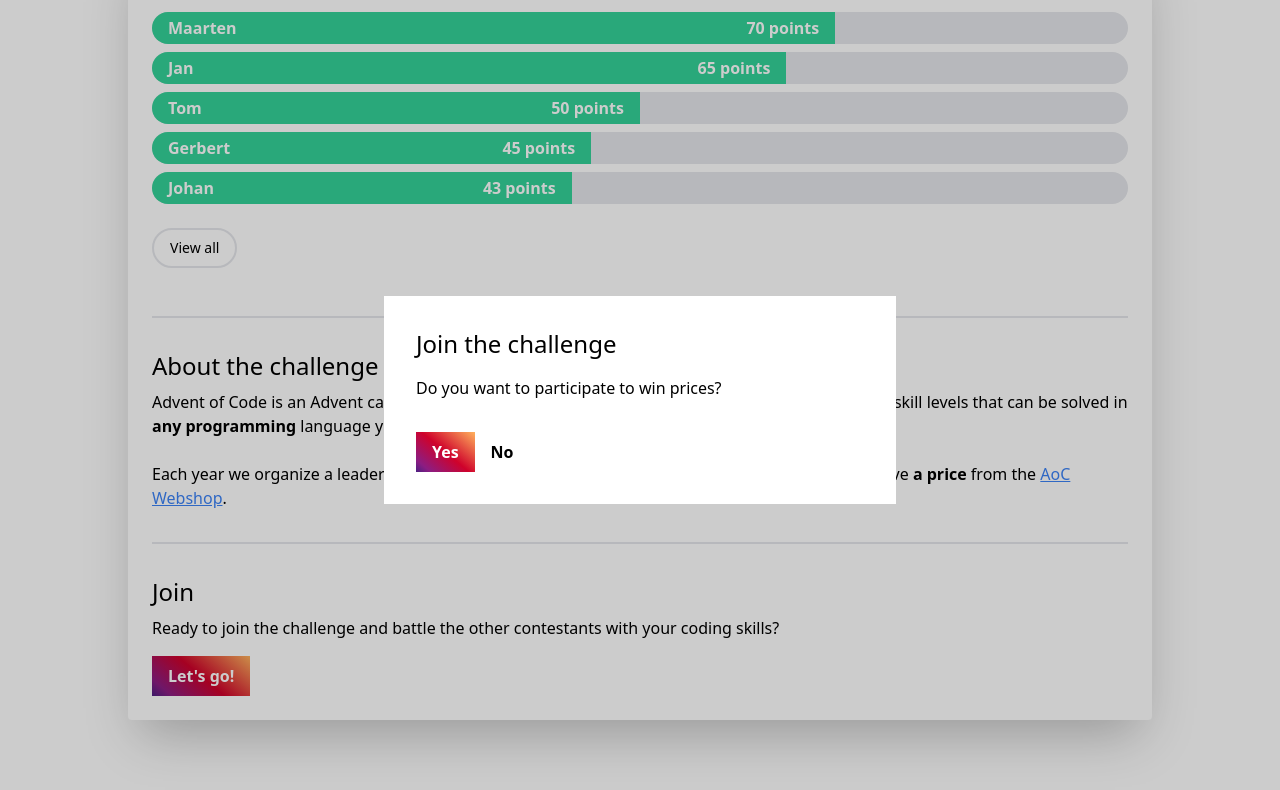
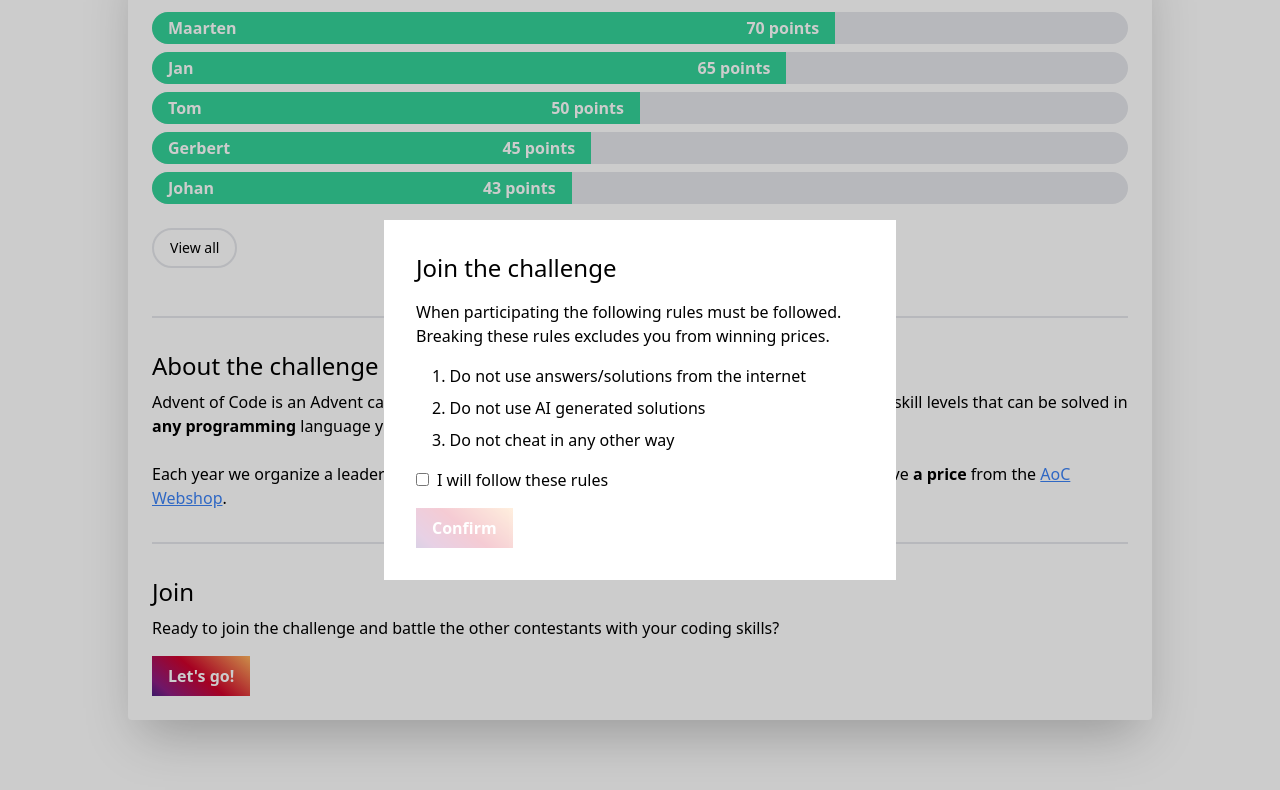
Before and after one commit to Ordina-MTech/advent-of-code, an Angular app: page / in a window 1280 px wide. Both pictures are taken after a click on the button "Let's go!". Shown: the part 404-1194 px from the top of the page. Built offline with nearby package versions, Linux system fonts and the light colour scheme.

Commit message:
Add rules step

```diff
--- a/src/app/join-challenge/join-challenge.component.html
+++ b/src/app/join-challenge/join-challenge.component.html
@@ -13,12 +13,26 @@
       <h1 class="text-black text-2xl">Join the challenge</h1>
 
       <div class="mt-4">
+        <div *ngIf="joinFlowStep == JoinFlowSteps.Rules">
+          <p>When participating the following rules must be followed. Breaking these rules excludes you from winning prices.</p>
+
+          <ul class="list-decimal list-inside mt-4 pl-4">
+            <li>Do not use answers/solutions from the internet</li>
+            <li class="mt-2">Do not use AI generated solutions</li>
+            <li class="mt-2">Do not cheat in any other way</li>
+          </ul>
+
+          <p class="mt-4"><input type="checkbox" [(ngModel)]="agreeToRules"><span class="ml-2" (click)="agreeToRules = !agreeToRules">I will follow these rules</span></p>
+
+          <button class="fancy-button" [disabled]="!agreeToRules" (click)="joinFlowStep = JoinFlowSteps.ParticipateForPricesQuestion">Confirm</button>
+        </div>
+
         <div *ngIf="joinFlowStep == JoinFlowSteps.ParticipateForPricesQuestion">
-          <p>Do you want to participate to win prices?</p>
+          <p>Do you want to receive a price if you finish in the top 5?</p>
 
           <div class="mt-4">
             <button class="fancy-button" (click)="joinFlowStep = JoinFlowSteps.ParticipateEmailQuestion">Yes</button>
-            <button class="btn" (click)="joinFlowStep = JoinFlowSteps.ParticipateJoinCode">No</button>
+            <button class="btn" (click)="joinFlowStep = JoinFlowSteps.Rules">No</button>
           </div>
         </div>
 
@@ -28,8 +42,15 @@
           <p class="mt-2 text-red-400" *ngIf="errorMessage">{{errorMessage}}</p>
 
           <form [formGroup]="registerForm">
-            <input type="text" class="mt-4 w-full px-4 py-2 border border-gray-200 rounded" placeholder="Advent Of Code username" formControlName="username"/>
-            <input type="email" class="mt-2 w-full px-4 py-2 border border-gray-200 rounded" placeholder="Email" formControlName="email"/>
+            <div class="mt-4 ">
+              <p class="font-bold text-sm">AoC Username</p>
+              <input type="text" class="mt-1 w-full px-4 py-2 border border-gray-200 rounded" placeholder="Advent Of Code username" formControlName="username"/>
+            </div>
+
+            <div class="mt-2">
+              <p class="font-bold text-sm">Email</p>
+              <input type="email" class="mt-1 w-full px-4 py-2 border border-gray-200 rounded" placeholder="Email" formControlName="email"/>
+            </div>
           </form>
 
           <button class="fancy-button" [disabled]="registerForm.invalid" (click)="registerContestant()">Confirm</button>
@@ -40,7 +61,7 @@
 
           <ul class="list-decimal list-inside mt-4 pl-4">
             <li>Open <a class="underline text-blue-500" target="_blank" href="https://adventofcode.com/2024/leaderboard/private">https://adventofcode.com/2024/leaderboard/private</a> (opens in new tab)</li>
-            <li class="mt-2">Enter <span class="bg-gray-100 p-1 rounded">333-444</span> as join code</li>
+            <li class="mt-2">Enter <span class="bg-gray-100 p-1 rounded">2299315-d1ab6b3e</span> as join code</li>
           </ul>
 
           <button class="fancy-button" (click)="closeModal()">Close</button>
--- a/src/app/join-challenge/join-challenge.component.ts
+++ b/src/app/join-challenge/join-challenge.component.ts
@@ -1,21 +1,22 @@
 import { Component } from '@angular/core';
 import {NgIf} from '@angular/common';
 import {ContestantService} from '../services/contestant-service';
-import {FormControl, FormGroup, ReactiveFormsModule, Validators} from '@angular/forms';
+import {FormControl, FormGroup, FormsModule, ReactiveFormsModule, Validators} from '@angular/forms';
 
 @Component({
   selector: 'app-join-challenge',
   standalone: true,
   imports: [
     NgIf,
-    ReactiveFormsModule
+    ReactiveFormsModule,
+    FormsModule
   ],
   templateUrl: './join-challenge.component.html',
   styleUrl: './join-challenge.component.scss'
 })
 export class JoinChallengeComponent {
   public showModal = false;
-  public joinFlowStep = JoinFlowStep.ParticipateForPricesQuestion;
+  public joinFlowStep = JoinFlowStep.Rules;
   public JoinFlowSteps = JoinFlowStep;
 
   public isLoading = false;
@@ -25,6 +26,7 @@ export class JoinChallengeComponent {
     username: new FormControl('', Validators.required),
     email: new FormControl('', [Validators.required, Validators.email]),
   });
+  agreeToRules: boolean = false;
 
   constructor(private contestantService: ContestantService) {
   }
@@ -35,7 +37,7 @@ export class JoinChallengeComponent {
         next: _ => {
           this.isLoading = false;
           this.errorMessage = '';
-          this.joinFlowStep = JoinFlowStep.ParticipateJoinCode;
+          this.joinFlowStep = JoinFlowStep.Rules;
         },
         error: _ => {
           this.errorMessage = 'Something went wrong. Please try again later';
@@ -47,11 +49,12 @@ export class JoinChallengeComponent {
 
   closeModal() {
     this.showModal = false;
-    this.joinFlowStep = JoinFlowStep.ParticipateForPricesQuestion;
+    this.joinFlowStep = JoinFlowStep.Rules;
   }
 }
 
 export enum JoinFlowStep {
+  Rules,
   ParticipateForPricesQuestion,
   ParticipateEmailQuestion,
   ParticipateJoinCode,
```
